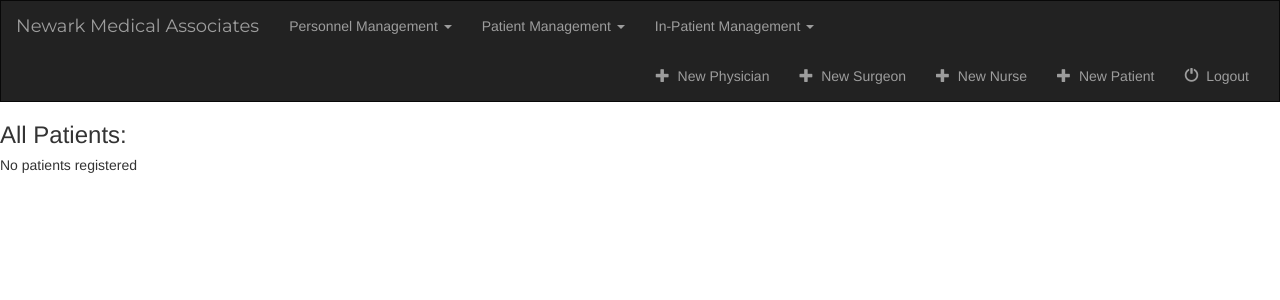
After one commit to caldover/Medical-Clinic-Management-App, a Django app: page /patient/ in a window 1280 px wide. The commit adds this page. Shown: the top 300 px of the page. Run offline with Django 3.2, Linux system fonts and the light colour scheme; data that the repository does not hold is empty; some libraries are stand-ins or nearby versions.

Commit message:
Implementing patient index

```diff
--- a/cs631_project/settings.py
+++ b/cs631_project/settings.py
@@ -43,6 +43,7 @@ INSTALLED_APPS = [
     'django.contrib.staticfiles',
     'cs631_project',
     'personnel.apps.PersonnelConfig',
+    'patient',
     'localflavor'
 ]
 
--- a/cs631_project/urls.py
+++ b/cs631_project/urls.py
@@ -23,6 +23,7 @@ urlpatterns = [
     url(r'^$', views.Home.as_view(), name='home'),
     url(r'^admin/', admin.site.urls),
     url(r'^personnel/', include('personnel.urls')),
+    url(r'^patient/', include('patient.urls')),
 
     # /physicians/add/
     url(r'physicians/add/$', RedirectView.as_view(pattern_name='index', permanent=False), name='physician-add-redir'),
--- /dev/null
+++ b/patient/templates/patient/index.html
@@ -0,0 +1,15 @@
+{% extends 'personnel/base.html' %}
+{% block title %}All Patients{% endblock %}
+
+{% block body %}
+    <h3>All Patients:</h3>
+    {% if all_patients %}
+        <ol>
+            {% for patient in all_patients %}
+            <li><a href="{% url 'patient:detail' patient.id %}">{{ patient.first_name }} {{ patient.last_name }}</a></li>
+            {% endfor %}
+        </ol>
+    {% else %}
+        <h5>No patients registered</h5>
+    {% endif %}
+{% endblock %}
--- /dev/null
+++ b/patient/urls.py
@@ -0,0 +1,11 @@
+from django.conf.urls import url
+from . import views
+from django.views.generic.base import RedirectView
+
+app_name = 'patient'
+
+urlpatterns = [
+    # /patient/
+    url(r'^$', views.IndexView.as_view(), name='index'),
+
+]
--- /dev/null
+++ b/patient/views.py
@@ -0,0 +1,20 @@
+from django.views import generic
+from django.views.generic.edit import CreateView, UpdateView, DeleteView
+from django.views.generic import TemplateView
+from django.http import HttpResponseRedirect
+from django.db import transaction
+from .models import Patient
+from localflavor.us.forms import USPhoneNumberField
+from extra_views import CreateWithInlinesView, InlineFormSet
+#from .forms import PhysicianFormSet
+#from .forms import PhysicianForm
+from django.core.urlresolvers import reverse
+from django.shortcuts import render
+
+
+class IndexView(generic.ListView):
+    template_name = 'patient/index.html'
+    context_object_name = 'all_patients'
+
+    def get_queryset(self):
+        return Patient.objects.all()
--- a/personnel/templates/personnel/base.html
+++ b/personnel/templates/personnel/base.html
@@ -49,7 +49,7 @@
                           <span class="caret"></span>
                       </a>
                       <ul class="dropdown-menu">
-                          <li><a href="#">All Patients</a></li>
+                          <li><a href="{% url 'patient:index' %}">All Patients</a></li>
                           <li><a href="#">Schedule an Appointment</a></li>
                           <li><a href="#">View Physician Availability</a></li>
                       </ul>
@@ -89,7 +89,7 @@
                         </a>
                     </li>
                     <li>
-                        <a href="#">
+                        <a href="">
                             <span class="glyphicon glyphicon-plus" aria-hidden="true"></span>&nbsp; New Patient
                         </a>
                     </li>
```
Also changed, not shown: patient/models.py (added, +18 -0 lines), patient/templates/patient/detail.html (added, +16 -0 lines), patient/forms.py (added).
